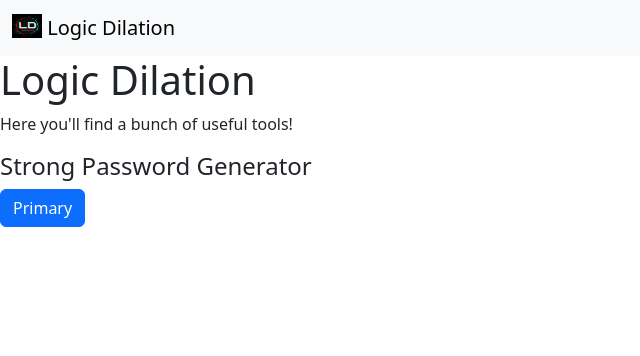
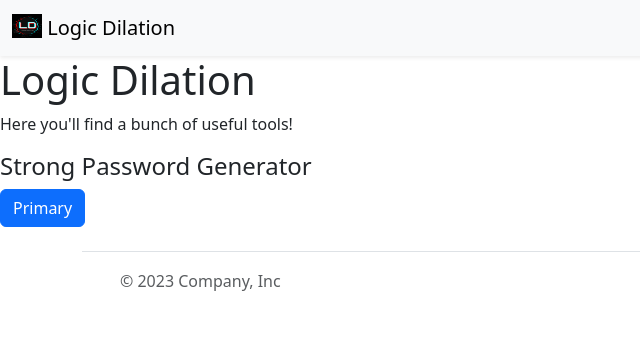
Before and after one commit to chhavikant-01/Random_Password_Generator_python, a Flask app: page / in a window 1280 px wide. Shown: the top 356 px of the page, without its empty margins (0-640 px from the left). Run offline with Flask 3, Linux system fonts and the light colour scheme.

Commit message:
added footer and anchor tags

```diff
--- /dev/null
+++ b/templates/footer.html
@@ -0,0 +1,18 @@
+<div class="container">
+  <footer class="d-flex flex-wrap justify-content-between align-items-center py-3 my-4 border-top">
+    <div class="col-md-4 d-flex align-items-center">
+      <a href="/" class="mb-3 me-2 mb-md-0 text-body-secondary text-decoration-none lh-1">
+        <svg class="bi" width="30" height="24"><use xlink:href="#bootstrap"/></svg>
+      </a>
+      <span class="mb-3 mb-md-0 text-body-secondary">&copy; 2023 Company, Inc</span>
+    </div>
+
+    <ul class="nav col-md-4 justify-content-end list-unstyled d-flex">
+      <li class="ms-3"><a class="text-body-secondary" href="#"><svg class="bi" width="24" height="24"><use xlink:href="#twitter"/></svg></a></li>
+      <li class="ms-3"><a class="text-body-secondary" href="#"><svg class="bi" width="24" height="24"><use xlink:href="#instagram"/></svg></a></li>
+      <li class="ms-3"><a class="text-body-secondary" href="#"><svg class="bi" width="24" height="24"><use xlink:href="#facebook"/></svg></a></li>
+    </ul>
+  </footer>
+</div>
+
+<div class="b-example-divider"></div>
--- a/templates/index.html
+++ b/templates/index.html
@@ -20,7 +20,7 @@
        {%for tool in tools%}
           <div>
             <div><h4>{{tool['Name']}}</h4></div>
-            <div><button type="button" class="btn btn-primary">Primary</button><div/>
+            <div><a type="button" class="btn btn-primary" href="https://www.google.com/" target="_blank">Primary</a><div/>
           </div>
 
 
@@ -30,6 +30,6 @@
   </div>
 
 
-
+{% include 'footer.html' %}
 </body>
 </html>
--- a/templates/nav.html
+++ b/templates/nav.html
@@ -1,4 +1,4 @@
-<nav class="navbar bg-body-tertiary">
+<nav class="navbar bg-body-tertiary shadow-sm fixed-top bg-white">
   <div class="container-fluid">
     <a class="navbar-brand" href="#">
       <img src="static/LD (1).png" alt="Logo" width="30" height="24" class="d-inline-block align-text-top">
@@ -6,3 +6,4 @@
     </a>
   </div>
 </nav>
+<div style="height:56px"></div>
```
